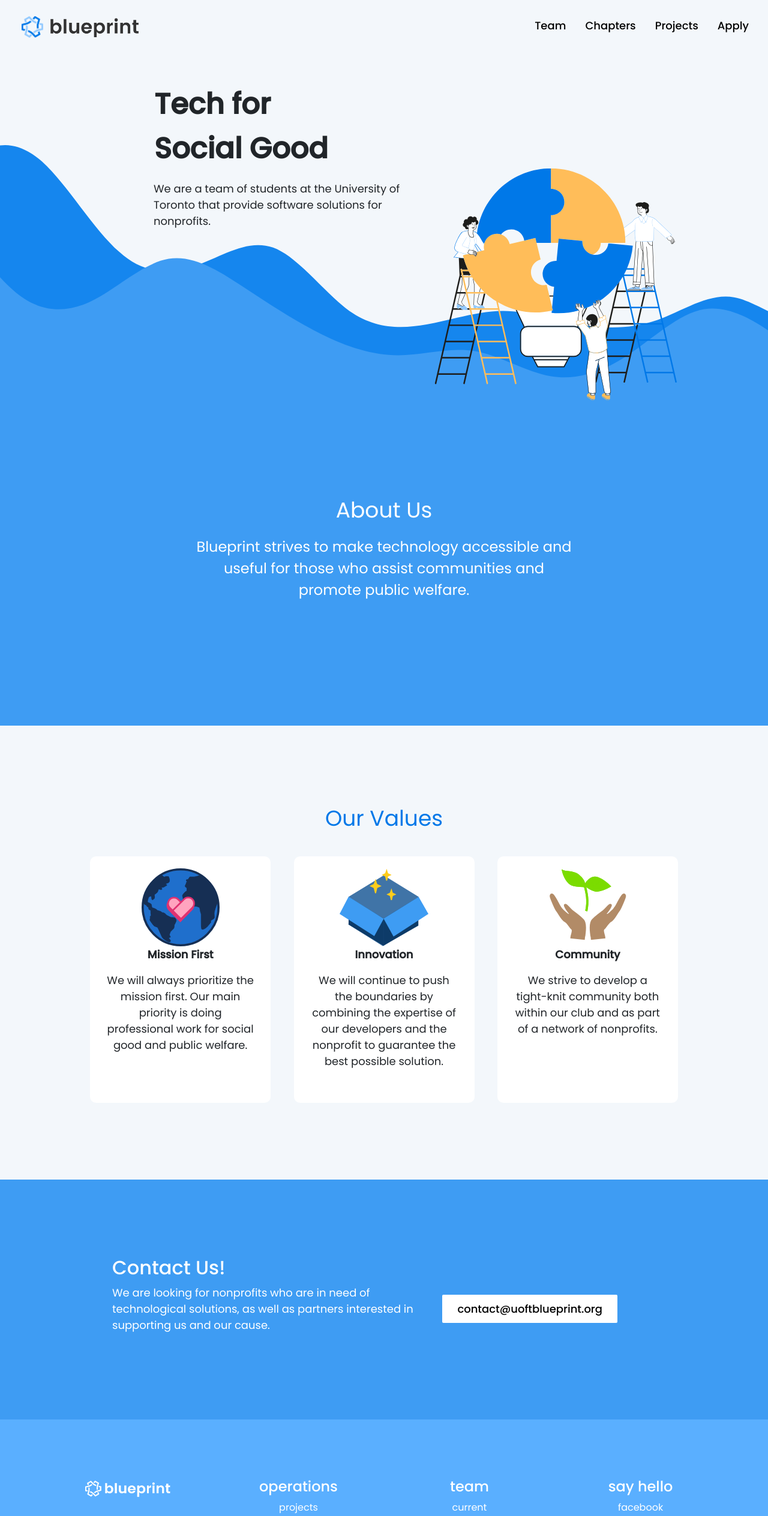
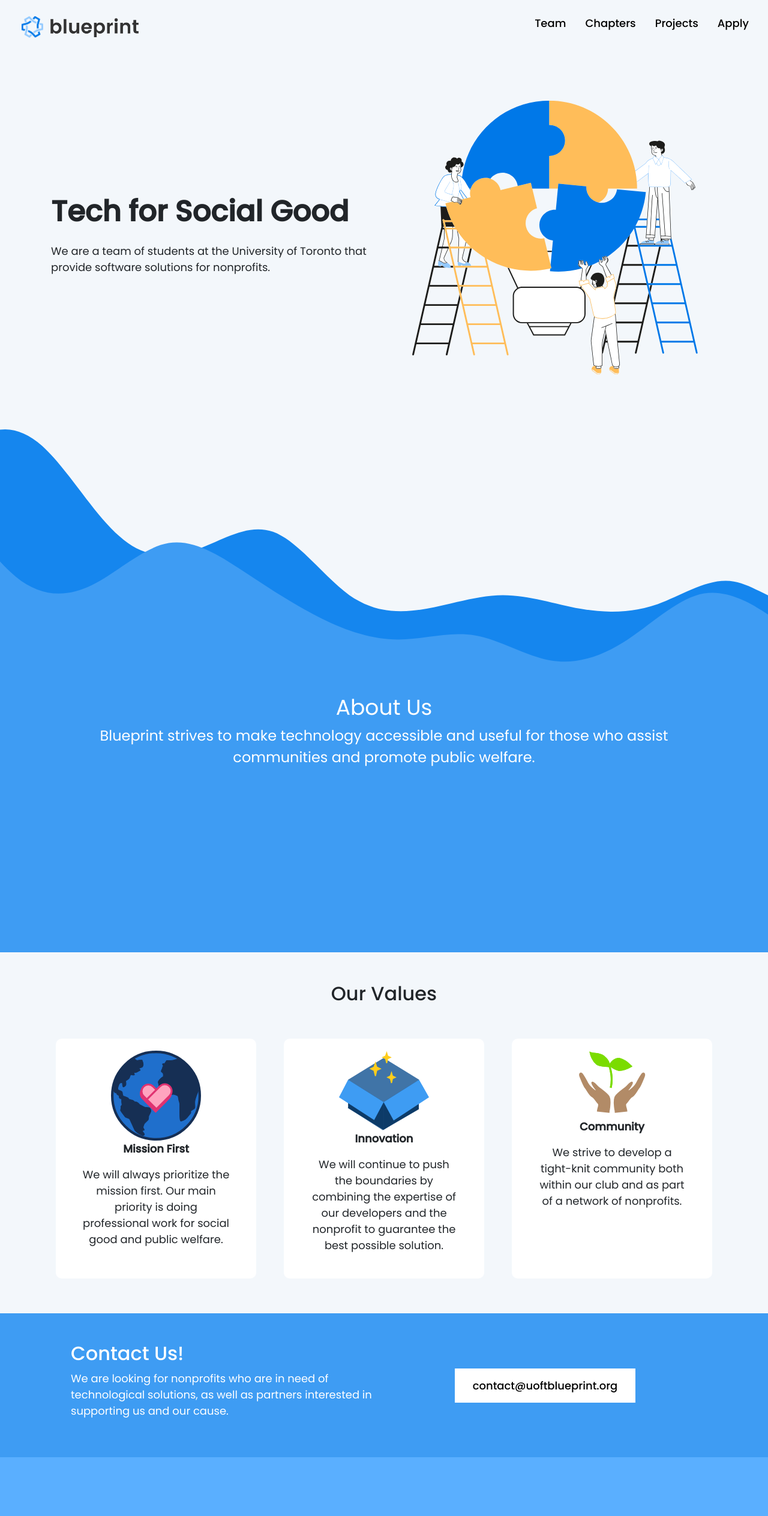
Before and after one commit to uoftblueprint/uoftblueprint.github.io, a React (Create React App) app: page / in a window 1280 px wide. Shown: the top 2528 px of the page at 60% size. Built offline with nearby package versions, Linux system fonts and the light colour scheme.

Commit message:
Fix home page responsiveness

```diff
--- a/src/App.js
+++ b/src/App.js
@@ -17,40 +17,39 @@ import Alumni from "./Pages/Alumni/Alumni";
 import Navbar from "./Components/NavBar/NavBar";
 import Footer from "./Components/Footer/Footer";
 import "bootstrap/dist/css/bootstrap.css";
+import { Container } from 'react-bootstrap';
 
 function App() {
   return (
-    <div className="page">
-      <div className="content">
+    <div className='page'>
       <Navbar />
       <Switch>
-          <Route exact path="/">
+        <Route exact path='/'>
           <Homepage />
         </Route>
-          <Route exact path="/team">
+        <Route exact path='/team'>
           <Team />
         </Route>
-          <Route path="/chapters">
+        <Route path='/chapters'>
           <Chapters />
         </Route>
-          <Route path="/projects">
+        <Route path='/projects'>
           <Projects />
         </Route>
-          <Route exact path="/apply">
+        <Route exact path='/apply'>
           <Apply />
         </Route>
-          <Route path="/apply/students">
+        <Route path='/apply/students'>
           <Students />
         </Route>
-          <Route path="/apply/nonprofits">
+        <Route path='/apply/nonprofits'>
           <Nonprofits />
         </Route>
-          <Route path="/team/alumni">
+        <Route path='/team/alumni'>
           <Alumni />
         </Route>
       </Switch>
-      </div>
-      {window.innerWidth > 480 ? <Footer /> : null}
+      <Footer />
     </div>
   );
 }
--- a/src/Components/NavBar/NavBar.js
+++ b/src/Components/NavBar/NavBar.js
@@ -6,70 +6,32 @@ import logo from "../../assets/banner-crop.png";
 import title from "../../assets/banner-text.png";
 import "./NavBar.css";
 
-class NavigationBar extends React.Component {
-	render() {
+function NavigationBar() {
   return (
-			<Navbar>
-				<Navbar.Brand href="/" className="banner">
-					<img
-						alt=""
-						src={logo}
-						className="navbar-logo d-inline-block align-top"
-					/>{" "}
-					<img
-						alt=""
-						src={title}
-						className="navbar-title d-inline-block align-top"
-					/>{" "}
+    <Navbar expand='lg'>
+      <Navbar.Brand href='/' className='banner'>
+        <img alt='' src={logo} className='navbar-logo d-inline-block align-top' />{' '}
+        <img alt='' src={title} className='navbar-title d-inline-block align-top' />{' '}
       </Navbar.Brand>
       <Navbar.Toggle />
-				{window.innerWidth < 480 ? (
-					<Navbar.Collapse style={{ paddingTop: "10px", paddingLeft: "6em" }}>
-						<NavDropdown
-							title="☰"
-							id="basic-nav-dropdown"
-							style={{ marginLeft: "-6em" }}
-						>
-							<NavDropdown.Item>
-								<Link to="/team">Team</Link>
-							</NavDropdown.Item>
-							<NavDropdown.Item>
-								<Link to="/chapters">Chapters</Link>
-							</NavDropdown.Item>
-							<NavDropdown.Item>
-								<Link to="/projects">Projects</Link>
-							</NavDropdown.Item>
-							<NavDropdown.Item>
-								<Link to="/apply">Apply</Link>
-							</NavDropdown.Item>
-							{/* <NavDropdown.Divider />
-                                <NavDropdown.Item href="#action/3.4">Separated link</NavDropdown.Item> */}
-						</NavDropdown>
-					</Navbar.Collapse>
-				) : (
-					<Navbar.Collapse
-						className="justify-content-end"
-						style={{ paddingTop: "8px" }}
-					>
-						<Nav className="ml-auto">
-							<Link className="navlink" to="/team">
+      <Navbar.Collapse>
+        <Nav className='ml-auto'>
+          <Link className='navlink' to='/team'>
             Team
           </Link>
-							<Link className="navlink" to="/chapters">
+          <Link className='navlink' to='/chapters'>
             Chapters
           </Link>
-							<Link className="navlink" to="/projects">
+          <Link className='navlink' to='/projects'>
             Projects
           </Link>
-							<Link className="navlink" to="/apply">
+          <Link className='navlink' to='/apply'>
             Apply
           </Link>
         </Nav>
       </Navbar.Collapse>
-				)}
     </Navbar>
   );
 }
-}
 
 export default NavigationBar;
--- a/src/Pages/Homepage/Homepage.css
+++ b/src/Pages/Homepage/Homepage.css
@@ -15,17 +15,10 @@ h2 {
 }
 #main-photo {
   width: 35vw;
-}
-#main-image {
-  display: inline-block;
-  margin-left: -5vw;
-  text-align: center;
+  max-width: 100%;
 }
 #main-text {
   display: inline-block;
-  /*min-width: 40vw;*/
-  width: 45vw;
-  padding-left: 10vw;
 }
 #landing-container {
   padding-top: 3vw;
@@ -33,12 +26,11 @@ h2 {
   padding-right: 10vw;
   /* height: 50vh; */
 }
-#text1 {
+.text1 {
   font-size: 48px;
   font-weight: 600;
-  display: inline-block;
 }
-#text2 {
+.text2 {
   font-size: 18px;
   font-weight: 300;
 
@@ -147,20 +139,13 @@ span {
 
 #about-container {
   background-color: #3e9cf3;
-  height: 100%;
   color: white;
-  width: 100%;
-  /*height: 465px;*/
-  padding: 15vw 0;
+  min-height: 30rem;
   text-align: center;
 }
 
 #waves {
   position: relative;
-  margin-bottom: -2px; /*fixes thin gap between waves and aboutus divs*/
-  z-index: -1;
-  margin-top: -40vw;
-  padding-top: 10vw;
   overflow: hidden;
 }
 
@@ -187,12 +172,8 @@ span {
 .sub-heading {
   font-size: 36px;
   text-align: center;
+  font-weight: 300;
 }
-#values-section {
-  padding: 10vw;
-  margin: 0 auto;
-}
-
 #values-grid {
   display: grid;
   grid-gap: 3vw;
@@ -207,15 +188,14 @@ span {
   display: inline-block;
 }
 .value-container img {
-  height: 150px;
+  width: 150px;
+  height: auto;
 }
 .value-container {
-  padding-bottom: 120px;
   text-align: center;
-  width: 301px;
-  height: 411px;
   background: #FFFFFF;
   border-radius: 10px;
+  height: 25rem;
 }
 .value-container p {
   font-size: 18px;
@@ -239,8 +219,6 @@ span {
   justify-content: center;
 }
 #contact-text {
-  display: inline-block;
-  width: 40vw;
   font-size: 18px;
 }
 .text-center {
@@ -255,18 +233,10 @@ button {
   border-radius: 2px;
 }
 .contact-button {
-  float: right;
-  margin-top: 30px;
-  display: inline-block;
-  margin-right: 5vw;
   color: black;
   background-color: white;
-  padding: 10px 25px;
-  border: none;
-  border-radius: 2px;
   font-weight: 500;
   font-size: 18px;
-  line-height: 27px;
 }
 .value-icons {
   padding-top: 20px;
@@ -279,21 +249,8 @@ button {
   display: inline-block;
 }
 
-@media screen and (max-width: 700px) {
-  #main-text { padding-left: 0; width: 100%; transition: 1s;}
-  #main-image {
-    display: block;
-    text-align: center;
-  }
-}
-@media screen and (max-width: 800px) {
-  #values-grid { display: flex; flex-flow: column; }
-  #contact-container {
-    display: flex; flex-flow: column; grid-gap: 0px;
-  }
-  #contact-text {
-    width: 60vw;
-  }
+.section {
+  min-height: 50rem;
 }
 
 .MobileFooterTitle {
--- a/src/Pages/Homepage/Homepage.js
+++ b/src/Pages/Homepage/Homepage.js
@@ -7,103 +7,100 @@ import communityIcon from '../../assets/community-hands.svg'
 import waveBottom from '../../assets/aboutUsWaveBottom.svg'
 import waveTop from '../../assets/aboutUsWaveTop.svg'
 import ValueCard from "./ValueCard";
-
+import { Container, Row, Col } from 'react-bootstrap';
+import Image from 'react-bootstrap/Image';
 
 export default function Homepage() {
-
-  const [offset, setOffset] = useState(0)
-  useEffect(() => {
-    function handleScroll() {
-      setOffset(window.pageYOffset)
-    }
-
-    window.addEventListener("scroll", handleScroll)
-    return () => {
-      window.removeEventListener("scroll", handleScroll)
-    }
-  }, [])
-
   return (
     <div>
-      {/*
-            <div id="nav-bar">
-              <a href="./index.html"><img src={banner} id="logo" /></a>
-                       <div id="nav-links">
-              <a href="./projects.html" class="nav-menu" style="text-decoration: none;">Projects</a>
-              <a href="./meet_team.html" class="nav-menu" style="text-decoration: none;">Team</a>
-
+      <Container>
+        <Row className='justify-content-md-center align-items-center'>
+          <Col xs={12} md={6}>
+            <p className='text1 text-left'>Tech for Social Good</p>
+            <p className='text2 text-left'>
+              We are a team of students at the University of Toronto that provide software solutions
+              for nonprofits.
+            </p>
+          </Col>
+          <Col xs={12} md={6}>
+            <div>
+              <Image src={main} fluid />
             </div>
-            </div> */}
-      <div id="landing-container">
-        <div id="main-text">
-          <div id="text-container" style={{transform: `translateY(${offset * -0.1}px)`}}>
-            <p id="text1"><span style={{display: "inline-block"}}>Tech for&nbsp;</span><span
-              style={{display: "inline-block"}}>Social Good</span></p>
-            <p id="text2">We are a team of students at the University of Toronto that provide software solutions for
-              nonprofits.</p>
-            {/* <a href="mailto:contact@uoftblueprint.org"><button className="apply-button">Contact us!</button></a> */}
-          </div>
-        </div>
-        {window.innerWidth > 700 ? (
-          <div id="main-image">
-            <img src={main} style={{paddingLeft: '6em', paddingTop: '10em', scale: '130%'}} alt="UofT Blueprint Girl" id="main-photo"/>
-          </div>
-        ) : null}
-        {window.innerWidth < 700 ? (
-          <div id="main-image">
-            <img src={main} alt="UofT Blueprint Girl" id="main-photo" style={{paddingTop: '2em', width: '70vw', height: 'auto'}}/>
-          </div>) : null}
-      </div>
+          </Col>
+        </Row>
+      </Container>
 
       {/* About Us */}
       <div id='waves'>
-        <img src={waveBottom} alt="UofT Blueprint Bottom Wave" id='bottom-wave' style={{transform: `translateY(${offset * 0.1}px)`}}/>
-        <img src={waveTop} alt="UofT Blueprint Top Wave" id='top-wave'/>
+        <img src={waveBottom} alt='UofT Blueprint Bottom Wave' id='bottom-wave' />
+        <img src={waveTop} alt='UofT Blueprint Top Wave' id='top-wave' />
       </div>
-      <div id="about-container" className="text-center">
-        <p className="sub-heading">About Us</p>
-        <div style={{width: '50vw'}} className="text-center">
-          {window.innerWidth > 480 ? (
-            <p id="about-text">Blueprint strives to make technology accessible and useful for those who assist
-              communities and promote public welfare.</p>
-          ) : (
-            <p style={{fontSize: '18px'}} id="about-text">Blueprint strives to make technology accessible and useful for
-              those who assist communities and promote public welfare.</p>
-          )}
-        </div>
+
+      <div id='about-container' className='text-center'>
+        <Container>
+          <h2 className='sub-heading'>About Us</h2>
+          <p id='about-text'>
+            Blueprint strives to make technology accessible and useful for those who assist
+            communities and promote public welfare.
+          </p>
+        </Container>
       </div>
 
       {/* Values */}
-      <div id="values-section">
-        <p className="sub-heading" style={{textAlign: 'center', color: '#0078E8', paddingBottom: '20px'}}>Our Values</p>
-        <div id='values-grid'>
-          <ValueCard image={missionIcon} title={"Mission First"}>
-            <p>We will always prioritize the mission first. Our main priority is doing professional work for social good
-              and public welfare.</p>
+      <Container>
+        <h2 className='text-center mb-5'>Our Values</h2>
+        <Row>
+          <Col>
+            <ValueCard image={missionIcon} title={'Mission First'}>
+              <p>
+                We will always prioritize the mission first. Our main priority is doing professional
+                work for social good and public welfare.
+              </p>
             </ValueCard>
-          <ValueCard image={innovationIcon} title={"Innovation"}>
-            <p>We will continue to push the boundaries by combining the expertise of our developers and the nonprofit to
-              guarantee the best possible solution.</p>
+          </Col>
+          <Col>
+            <ValueCard image={innovationIcon} title={'Innovation'}>
+              <p>
+                We will continue to push the boundaries by combining the expertise of our developers
+                and the nonprofit to guarantee the best possible solution.
+              </p>
             </ValueCard>
-          <ValueCard image={communityIcon} title={"Community"}>
-            <p>We strive to develop a tight-knit community both within our club and as part of a network of
-              nonprofits.</p>
+          </Col>
+          <Col>
+            <ValueCard image={communityIcon} title={'Community'}>
+              <p>
+                We strive to develop a tight-knit community both within our club and as part of a
+                network of nonprofits.
+              </p>
             </ValueCard>
-        </div>
-      </div>
+          </Col>
+        </Row>
+      </Container>
 
       {/* Contact */}
-      <div id="contact-section">
-        <div id="contact-container" className='horizontal'>
-          <div id="contact-text">
+      <div id='contact-section'>
+        <Container className='p-5'>
+          <Row className='align-items-center'>
+            <Col className='text-left' xs={12} sm={6}>
+              <div id='contact-text'>
                 <h2>Contact Us!</h2>
-            <p>We are looking for nonprofits who are in need of technological solutions, as well as partners interested
-              in supporting us and our cause.</p>
+                <p>
+                  We are looking for nonprofits who are in need of technological solutions, as well
+                  as partners interested in supporting us and our cause.
+                </p>
               </div>
-          <a href="mailto:contact@uoftblueprint.org">
-            <button className="contact-button">contact@uoftblueprint.org</button>
-          </a>
-        </div>
+            </Col>
+            <Col xs={12} sm={6}>
+              <button
+                className='contact-button'
+                onClick={() => {
+                  window.open('mailto:contact@uoftblueprint.org');
+                }}>
+                contact@uoftblueprint.org
+              </button>
+            </Col>
+          </Row>
+        </Container>
       </div>
     </div>
   );
--- a/src/Pages/Homepage/ValueCard.js
+++ b/src/Pages/Homepage/ValueCard.js
@@ -1,17 +1,19 @@
 import React from 'react'
+import { Row } from 'react-bootstrap';
 
 export default function ValueCard(props) {
   const image = props.image
   const title = props.title
 
   return (
-    <div className="value-container">
-      <img className="value-icons" src={image} />
-      <div className="value-text">
-        <p className="sub-text">{title}</p>
+    <div className='value-container m-2'>
+      <div>
+        <img className='value-icons' src={image} />
+      </div>
+      <div className='value-text'>
+        <p className='sub-text'>{title}</p>
         <p>{props.children}</p>
       </div>
     </div>
-
-  )
+  );
 }
```
Also changed, not shown: src/Pages/Homepage.js (deleted, +0 -102 lines), 1 other file (tests, documents, lock files or other folders). Lines whose indentation alone changed are shown as unchanged.
